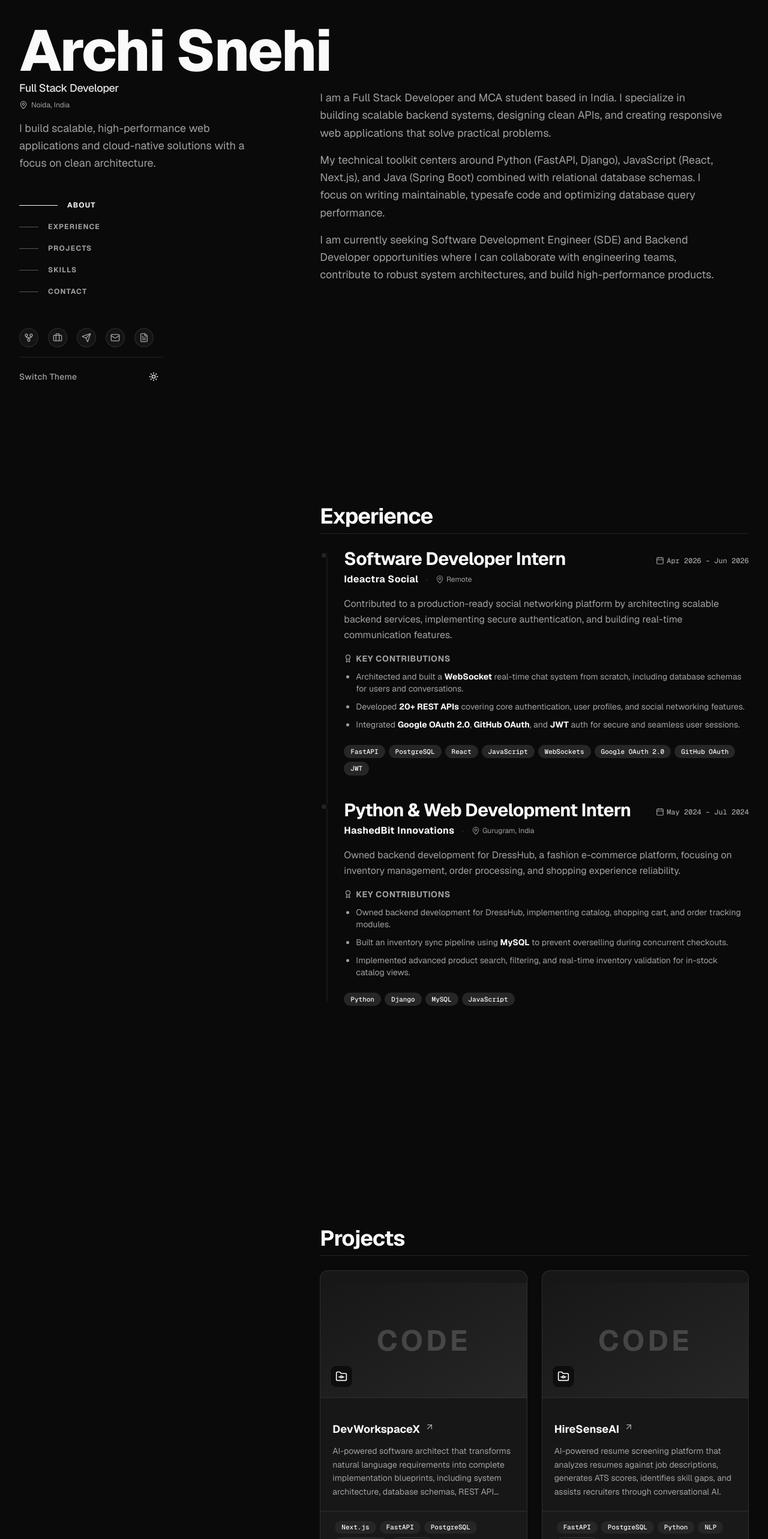
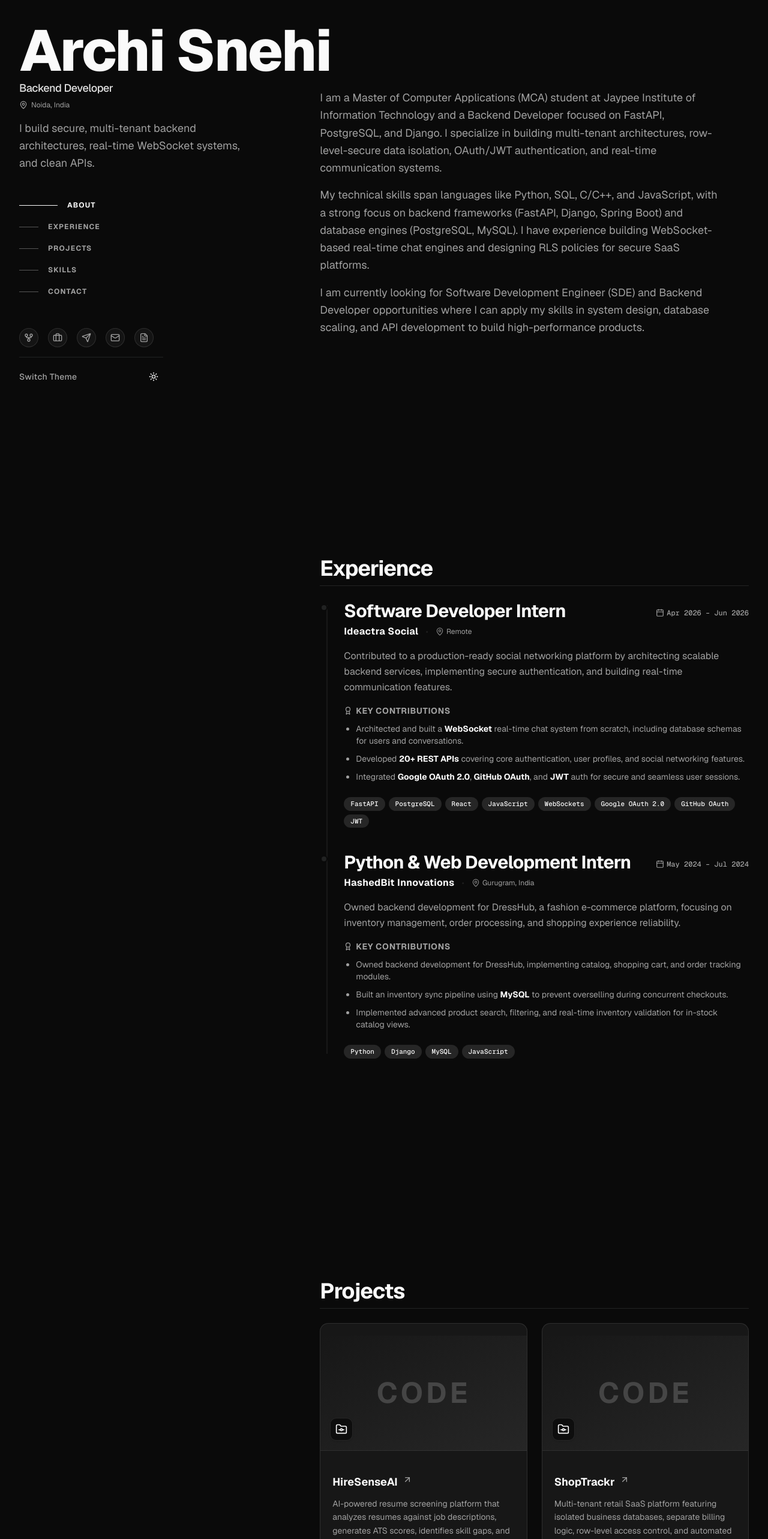
Before and after one commit to archi2305/Portfolio, a Next.js app: page / in a window 1280 px wide. Shown: the part 60-2626 px from the top of the page at 60% size. Built offline with nearby package versions, Linux system fonts and the light colour scheme.

Commit message:
Update portfolio with details from resume

```diff
--- a/data/config.ts
+++ b/data/config.ts
@@ -1,10 +1,10 @@
 export const profileConfig = {
   name: "Archi Snehi",
-  title: "Full Stack Developer",
-  badgeText: "FULL STACK DEVELOPER",
-  tagline: "Building intelligent web experiences with AI, cloud, and modern engineering.",
-  intro: "I'm an MCA student and Full Stack Developer passionate about building scalable web applications, AI-powered products, and cloud-native solutions. I enjoy solving real-world problems through clean architecture, intuitive user experiences, and modern technologies.",
-  sidebarIntro: "I build scalable, high-performance web applications and cloud-native solutions with a focus on clean architecture.",
+  title: "Backend Developer",
+  badgeText: "BACKEND DEVELOPER",
+  tagline: "Building scalable backend architectures, multi-tenant SaaS, and real-time systems.",
+  intro: "I'm an MCA student and Backend Developer focused on FastAPI, PostgreSQL, and Django. I build multi-tenant architectures, row-level-secure data isolation, and real-time systems.",
+  sidebarIntro: "I build secure, multi-tenant backend architectures, real-time WebSocket systems, and clean APIs.",
   email: "archisnehi@gmail.com",
   emailMailto: "mailto:archisnehi@gmail.com?subject=Portfolio%20Inquiry&body=Hi%20Archi%2C%0A%0AI%20came%20across%20your%20portfolio%20and%20would%20like%20to%20connect.%0A%0ABest%20Regards%2C",
   phone: "+91 9508864261",
@@ -20,42 +20,42 @@ export const profileConfig = {
   },
   metadata: {
     title: "Archi Snehi | Portfolio",
-    description: "Full Stack Developer Portfolio - Building scalable web applications, AI-powered products, and cloud-native solutions with a focus on performance, usability, and clean architecture.",
+    description: "Backend Developer Portfolio - Building scalable backend architectures, multi-tenant SaaS, and real-time systems.",
   },
   aboutParagraphs: [
-    "I am a Full Stack Developer and MCA student based in India. I specialize in building scalable backend systems, designing clean APIs, and creating responsive web applications that solve practical problems.",
-    "My technical toolkit centers around Python (FastAPI, Django), JavaScript (React, Next.js), and Java (Spring Boot) combined with relational database schemas. I focus on writing maintainable, typesafe code and optimizing database query performance.",
-    "I am currently seeking Software Development Engineer (SDE) and Backend Developer opportunities where I can collaborate with engineering teams, contribute to robust system architectures, and build high-performance products."
+    "I am a Master of Computer Applications (MCA) student at Jaypee Institute of Information Technology and a Backend Developer focused on FastAPI, PostgreSQL, and Django. I specialize in building multi-tenant architectures, row-level-secure data isolation, OAuth/JWT authentication, and real-time communication systems.",
+    "My technical skills span languages like Python, SQL, C/C++, and JavaScript, with a strong focus on backend frameworks (FastAPI, Django, Spring Boot) and database engines (PostgreSQL, MySQL). I have experience building WebSocket-based real-time chat engines and designing RLS policies for secure SaaS platforms.",
+    "I am currently looking for Software Development Engineer (SDE) and Backend Developer opportunities where I can apply my skills in system design, database scaling, and API development to build high-performance products."
   ],
-  skillsIntro: "Over the past few years, I've worked across backend development, full-stack applications, cloud technologies, and AI-powered systems. My primary focus is building scalable backend architectures while also creating modern frontend experiences.",
+  skillsIntro: "Over the past few years, I've focused on backend engineering, relational databases, cloud-native services, and system design, while building clean, typesafe frontend applications.",
   skillsCategories: [
     {
       title: "Languages",
-      skills: ["Python", "C++", "Java", "JavaScript", "SQL"]
+      skills: ["Python", "C/C++", "SQL", "JavaScript"]
     },
     {
       title: "Backend",
-      skills: ["FastAPI", "Django", "Spring Boot", "REST APIs", "JWT Authentication", "SQLAlchemy"]
+      skills: ["FastAPI", "Django", "Spring Boot", "REST APIs", "JWT", "SQLAlchemy"]
     },
     {
       title: "Frontend",
-      skills: ["React.js", "Next.js", "Tailwind CSS", "HTML5", "CSS3"]
+      skills: ["React.js", "HTML", "CSS", "Tailwind CSS"]
     },
     {
       title: "Databases",
       skills: ["PostgreSQL", "MySQL"]
     },
     {
-      title: "AI / Cloud / DevOps",
-      skills: ["Groq LLM", "AWS", "Docker", "Render"]
+      title: "Cloud & Tools",
+      skills: ["AWS", "Docker", "Git", "GitHub", "Postman"]
     },
     {
-      title: "Tools",
-      skills: ["Git", "GitHub", "Postman", "VS Code"]
+      title: "Core CS",
+      skills: ["DSA", "OOP", "DBMS", "Operating Systems", "Computer Networks"]
     },
     {
-      title: "Engineering Concepts",
-      skills: ["REST APIs", "Authentication", "System Design", "WebSockets", "Cloud Architecture", "Database Design"]
+      title: "System Design",
+      skills: ["Client-Server", "Caching", "Load Balancing", "DB Scaling"]
     }
   ],
   contact: {
--- a/data/projects.ts
+++ b/data/projects.ts
@@ -2,88 +2,38 @@ import { Project } from "@/types/project"
 
 export const projects: Project[] = [
   {
-    id: "devworkspacex",
-    title: "DevWorkspaceX",
-    shortDescription: "AI-powered software architect that transforms natural language requirements into complete implementation blueprints, including system architecture, database schemas, REST API specifications, and technical documentation.",
-    longDescription: "DevWorkspaceX acts as an intelligent software design partner, taking high-level product definitions and generating detailed blueprint specs. By automating architectural modeling, developers can generate production-ready boilerplates and architecture graphs instantly.",
-    techStack: ["Next.js", "FastAPI", "PostgreSQL", "SQLAlchemy", "Groq LLM", "JWT", "Tailwind CSS", "Render"],
-    features: [
-      "Translates user prompts into system design documents.",
-      "Generates interactive entity-relationship database schemas.",
-      "Auto-generates boilerplate FastAPI code and route maps."
-    ],
-    challenges: "Handling context length limitations and maintaining consistent output formatting from Groq LLM queries for extremely complex application architectures.",
-    learnings: "Designed robust fallback validation states to clean and parse LLM-generated JSON strings before feeding schema render components.",
-    githubUrl: "https://github.com/archi2305/DevWorkspaceX",
-    liveUrl: "https://devworkspacex.render.com",
-    architecturePreview: "Next.js UI -> FastAPI API -> Groq LLM Parser -> PostgreSQL DB Schema Renderer"
-  },
-  {
     id: "hiresenseai",
     title: "HireSenseAI",
     shortDescription: "AI-powered resume screening platform that analyzes resumes against job descriptions, generates ATS scores, identifies skill gaps, and assists recruiters through conversational AI.",
-    longDescription: "HireSenseAI automates the candidate screening bottleneck by performing deep semantic matches between applicant resumes and hiring parameters. It provides analytical ATS match scoring and flags skill deficits.",
-    techStack: ["FastAPI", "PostgreSQL", "Python", "NLP", "JavaScript"],
+    longDescription: "HireSenseAI automates the candidate screening bottleneck by performing deep semantic matches between applicant resumes and hiring parameters. It provides analytical ATS match scoring, skill deficit flagging, and conversational recruiter queries.",
+    techStack: ["FastAPI", "PostgreSQL", "NLP", "Python", "JavaScript"],
     features: [
-      "Extracts structured resume blocks using customized parser pipelines.",
-      "Generates semantic ATS score breakdowns based on role requirements.",
-      "Conversational search assistant for screening qualified applicants."
+      "Built an AI resume screener using FastAPI and NLP that parses resumes, scores them against a job description, and flags skill gaps.",
+      "Added a chatbot for recruiters to query candidate fit and resume details conversationally instead of digging through dashboards.",
+      "Exposed 30+ APIs covering recruiter dashboards, candidate ranking, and ATS scoring in one FastAPI service.",
+      "Designed the PostgreSQL schema to store parsed resume data, job postings, and match scores for repeat evaluation without re-parsing."
     ],
-    challenges: "Managing variations in PDF/Docx styling sheets and extracting consistent token hierarchies without data loss.",
-    learnings: "Learned how to design semantic search nodes using raw vector indexing and NLP sentence embedding models.",
+    challenges: "Handling multi-page unstructured PDF/Docx files and maintaining layout parsing accuracy for ATS evaluations.",
+    learnings: "Deepened experience in semantic searches using NLP sentence embedding metrics and vector storage layouts.",
     githubUrl: "https://github.com/archi2305/HireSenseAI",
     liveUrl: undefined,
-    architecturePreview: "FastAPI Backend -> Python NLP Tokenizer -> PDF Text Extractor -> PostgreSQL Database"
+    architecturePreview: "FastAPI Service -> NLP Parser -> PostgreSQL Cache -> Recruiter Chatbot UI"
   },
   {
-    id: "assetflow",
-    title: "AssetFlow",
-    shortDescription: "Full-stack asset management platform built during a hackathon to streamline asset tracking, allocation, and management through a modern web interface and secure authentication.",
-    longDescription: "AssetFlow was built to resolve internal tracking inefficiencies during dynamic hardware and software deployment phases. The platform connects assets to specific project teams with real-time logs.",
-    techStack: ["Next.js", "TypeScript", "Tailwind CSS", "FastAPI", "PostgreSQL", "Prisma", "JWT"],
+    id: "shoptrackr",
+    title: "ShopTrackr",
+    shortDescription: "Multi-tenant retail SaaS platform featuring isolated business databases, separate billing logic, row-level access control, and automated stock reports.",
+    longDescription: "ShopTrackr is a multi-tenant retail SaaS backend built from scratch. It features strict tenant data isolation, isolated inventory pipelines, and automated reporting systems.",
+    techStack: ["FastAPI", "PostgreSQL", "Python", "JavaScript"],
     features: [
-      "Real-time asset tracking and history log maps.",
-      "Auto-expiring device allocation assignments.",
-      "Integrated dashboard analytics outlining active resource utilization."
+      "Built a multi-tenant backend where each business gets isolated data, separate billing logic, and its own inventory state.",
+      "Implemented row-level access control in PostgreSQL so one tenant's data is never exposed to another, even on shared infrastructure.",
+      "Added automated reporting for stock levels, credit balances, and payment history, exportable per tenant on demand."
     ],
-    challenges: "Designing reliable conflict resolution systems when multiple operators request the same asset allocation simultaneously.",
-    learnings: "Leveraged PostgreSQL row locking queries inside Prisma transactions to enforce asset uniqueness checks during checkouts.",
-    githubUrl: "https://github.com/archi2305/AssetFlow", // TODO: Customize if needed
+    challenges: "Enforcing strict row-level security policies (RLS) across a shared PostgreSQL database cluster without performance bottlenecks.",
+    learnings: "Mastered PostgreSQL RLS configs, multi-tenant middleware request routing, and transaction isolation levels.",
+    githubUrl: "https://github.com/archi2305/ShopTrackr",
     liveUrl: undefined,
-    architecturePreview: "Next.js Client -> FastAPI REST Server -> Prisma ORM -> PostgreSQL DB"
-  },
-  {
-    id: "cloud-file-storage",
-    title: "Cloud File Storage System",
-    shortDescription: "Secure cloud-based file storage platform supporting authenticated uploads, downloads, and intelligent file sharing using AWS S3 and FastAPI.",
-    longDescription: "This cloud storage service allows teams to securely upload, group, and distribute files with auto-expiring shared links and encrypted storage backend layers.",
-    techStack: ["FastAPI", "AWS S3", "PostgreSQL", "JWT", "Docker", "Streamlit"],
-    features: [
-      "Multi-part authenticated file upload directly to secure AWS S3 buckets.",
-      "Generates temporal shared download links with token expiration times.",
-      "Fully dockerized setup for ease of local deployment and testing."
-    ],
-    challenges: "Managing S3 bucket access policies and handling large file multi-part transfers without backend thread choking.",
-    learnings: "Leveraged S3 presigned URLs to allow the client to stream uploads directly to S3, bypassing backend CPU bottlenecks.",
-    githubUrl: "https://github.com/archi2305/cloud-storage-system",
-    liveUrl: undefined,
-    architecturePreview: "Streamlit UI -> FastAPI Core -> JWT Access Filter -> S3 Storage Node"
-  },
-  {
-    id: "job-portal",
-    title: "Job Portal",
-    shortDescription: "Backend recruitment platform enabling employers to post jobs, manage applicants, and streamline hiring workflows using Spring Boot.",
-    longDescription: "A backend service infrastructure handling high-throughput job application workloads, candidate alerts, and applicant tracking boards.",
-    techStack: ["Java", "Spring Boot", "MySQL", "REST API"],
-    features: [
-      "Fully secure authentication hooks supporting user access control.",
-      "Robust REST endpoints for job searches, applications, and review stages.",
-      "Scalable database models managing relationships between listings and profiles."
-    ],
-    challenges: "Optimizing relational table query joins for job listings under high load thresholds.",
-    learnings: "Learned how to configure MySQL query caches and index foreign keys to accelerate join operations.",
-    githubUrl: "https://github.com/archi2305/spring-boot-job-portal",
-    liveUrl: undefined,
-    architecturePreview: "Spring Boot Application Server -> JPA Hibernate ORM -> MySQL Database"
+    architecturePreview: "SaaS Tenant Routing -> FastAPI Middleware -> PostgreSQL RLS Policies -> Automated Reporting Cron"
   }
 ]
```
